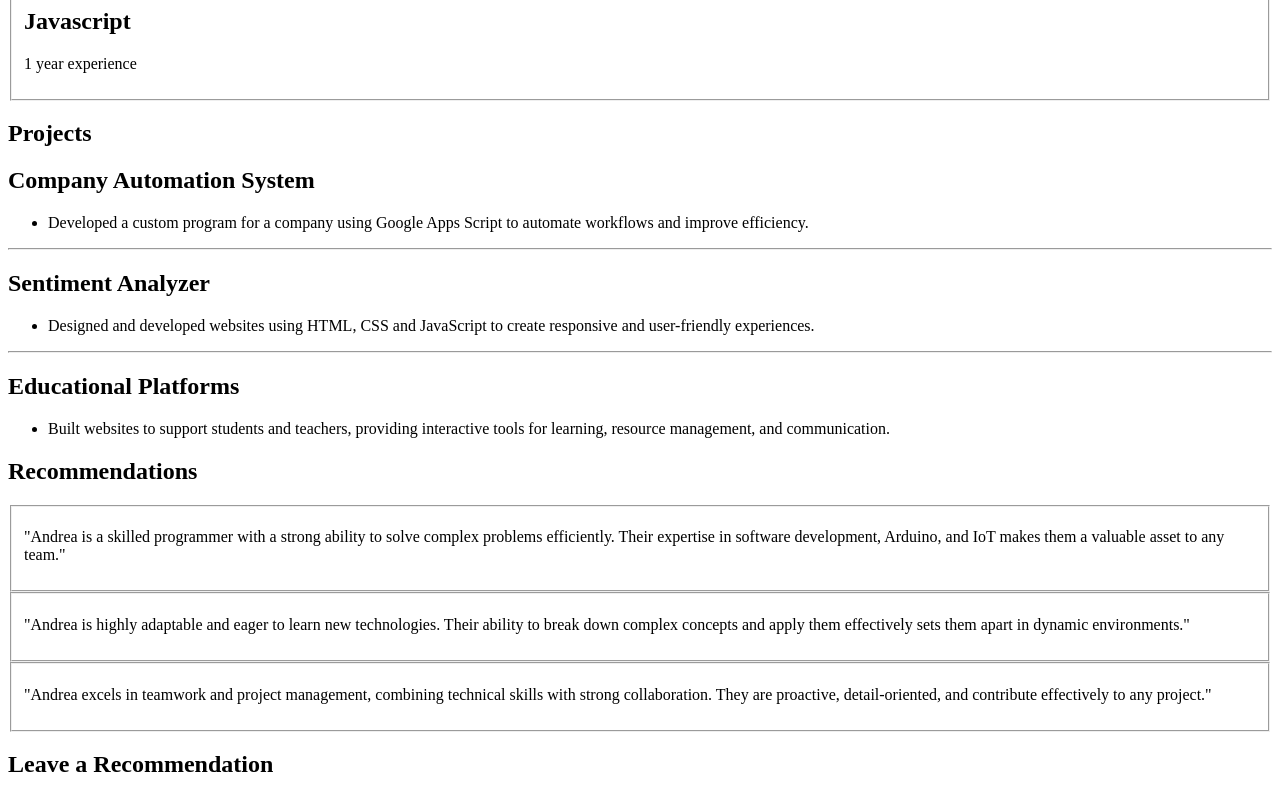
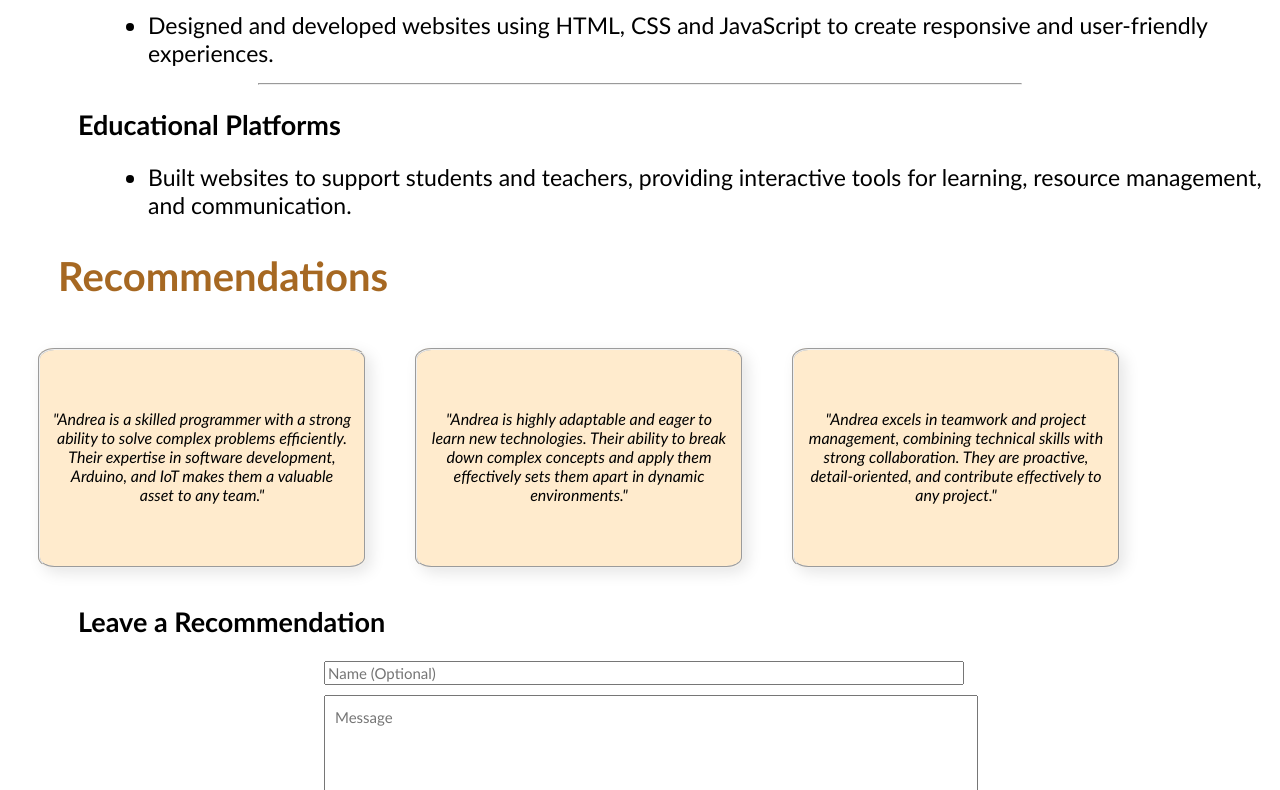
Before and after one commit to andreaoz/my-portfolio, a plain HTML site: page index.html in a window 1280 px wide. Shown: the part 1457-2247 px from the top of the page. Drawn offline with Linux system fonts and the light colour scheme.

Commit message:
update name of style and script

```diff
--- a/index.html
+++ b/index.html
@@ -4,8 +4,8 @@
             <!-- This is your page title that appears on the browser window or tab -->
             <title>Andrea's Website</title>
             <!--linking css sheet with html file-->
-            <link rel="stylesheet" href="mywebsite.css">
-            <script src="mysitescript.js"></script>
+            <link rel="stylesheet" href="style.css">
+            <script src="script.js"></script>
 
     </head>
 
```
